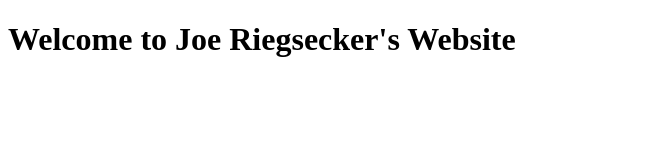
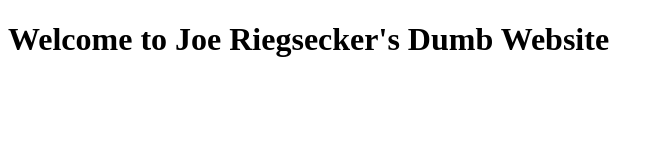
Before and after one commit to joepyee/My-First-Repo, a plain HTML site: page index.html in a window 1280 px wide. Shown: the whole page, without its empty margins (0-664 px from the left). Drawn offline with Linux system fonts and the light colour scheme.

Commit message:
blah, blah

```diff
--- a/index.html
+++ b/index.html
@@ -6,6 +6,6 @@
     <title>Document</title>
 </head>
 <body>
-   <h1>Welcome to Joe Riegsecker's Website</h1>
+   <h1>Welcome to Joe Riegsecker's Dumb Website</h1>
 </body>
 </html>
```
